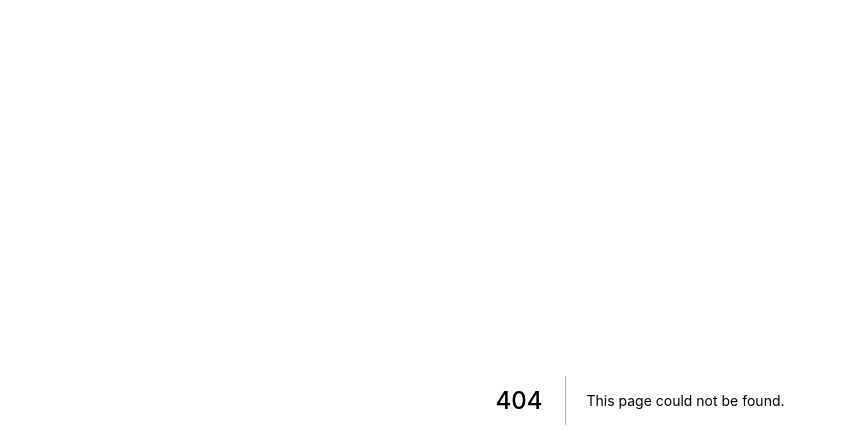
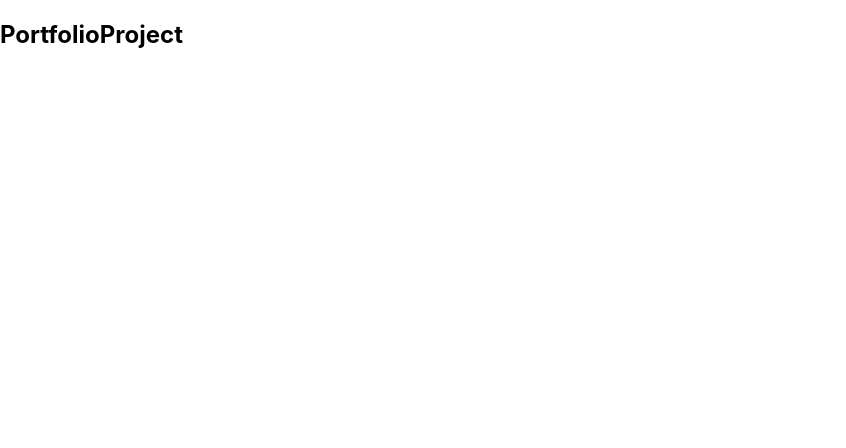
Before and after one commit to martinsgabriel1956/next_file-based_routing, a Next.js app: page /portfolio/1 in a window 1280 px wide. Before the commit this address had no page. Shown: the top 448 px of the page, without its empty margins (0-846 px from the left). Built offline with nearby package versions, Linux system fonts and the light colour scheme.

Commit message:
feat: adding slug page on the portfolio page in the application

```diff
--- /dev/null
+++ b/pages/portfolio/[projectid].js
@@ -0,0 +1,3 @@
+export default function PortfolioProject() {
+  return <h2>PortfolioProject</h2>;
+}
```
